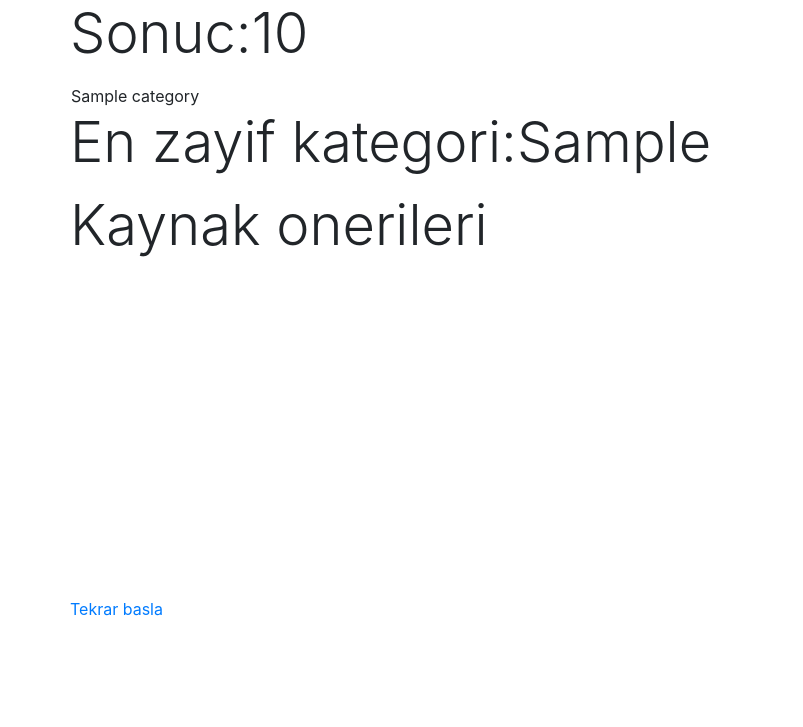
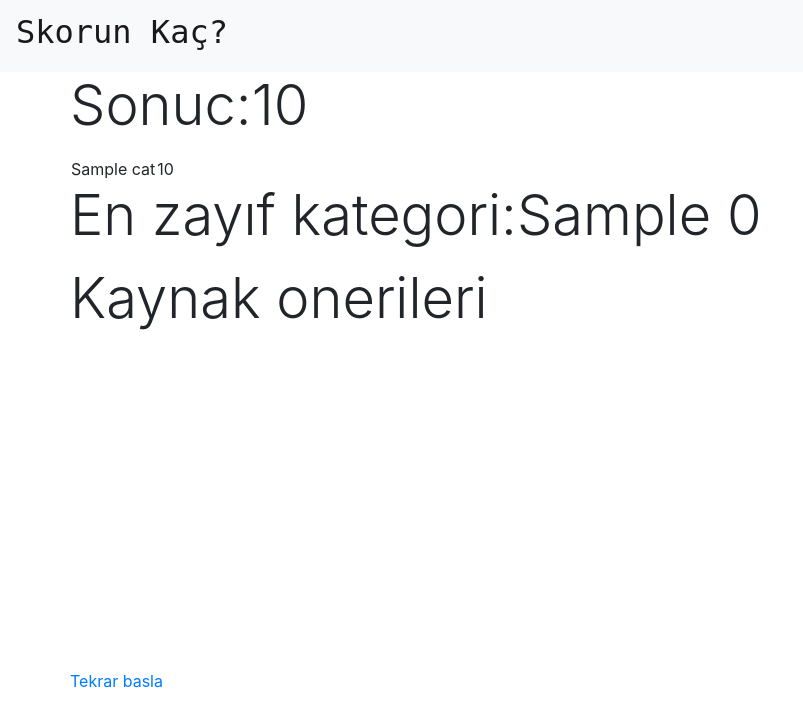
Before and after one commit to rekognize/skorunkac, a Django app: template skorunkac/polls/templates/result.html in a window 1280 px wide. Shown: the top 727 px of the page, without its empty margins (0-803 px from the left). Run offline with Django 3.2, Linux system fonts and the light colour scheme; tables that the repository leaves empty hold one stand-in row (values such as "Sample post"); the template is opened without the code that fills it: values that come from a table or form of the project are taken from there, most other values are stand-ins (such as "Sample title", 1, 10 or a date in 2020); data that the repository does not hold is empty; some libraries are stand-ins or nearby versions.

Commit message:
fixed score calculation

```diff
--- a/skorunkac/polls/admin.py
+++ b/skorunkac/polls/admin.py
@@ -61,7 +61,7 @@ class PollAdmin(admin.ModelAdmin):
 
 @admin.register(Media)
 class MediaAdmin(admin.ModelAdmin):
-    list_display = ('__str__', 'cats', 'active',)
+    list_display = ('__str__', 'cats', 'description', 'active',)
     list_editable = ('active',)
 
     def cats(self, media):
--- a/skorunkac/polls/models.py
+++ b/skorunkac/polls/models.py
@@ -48,7 +48,7 @@ class Media(models.Model):
             params = parse_qs(parts.query)
             v = params.get('v')
             if v:
-                self.url = f"http://youtube.com/embed/{v[0]}"
+                self.url = f"https://youtube.com/embed/{v[0]}"
             else:
                 raise ValidationError('Youtube adresi geçersiz')
 
--- a/skorunkac/polls/templates/base.html
+++ b/skorunkac/polls/templates/base.html
@@ -15,9 +15,18 @@
 </head>
 <body>
 
+
+<nav class="navbar navbar-expand-lg navbar-light bg-light">
+  <a class="navbar-brand" href="/" style="font-family: 'Cutive Mono', monospace; font-weight: 900">
+      <h2>Skorun Kaç?</h2>
+  </a>
+</nav>
+
+
 {% block content %}
 {% endblock %}
 
+<p></p>
 
 {% block js %}
 {% endblock %}
--- a/skorunkac/polls/templates/result.html
+++ b/skorunkac/polls/templates/result.html
@@ -16,10 +16,10 @@
         <div class="row">
 
             <table>
-            {% for cat in scores_by_category %}
+            {% for cat, scores in scores_by_category %}
                 <tr>
                     <td>{{ cat.name }}</td>
-                    <td>{{ cat.score }}</td>
+                    <td>{{ scores.score }}</td>
                 </tr>
             {% endfor %}
             </table>
@@ -28,10 +28,18 @@
 
         <div class="row">
 
-            <p class="display-4 mt-10">En zayif kategori: </p>
-            <p class="display-4 mt-10">
-                {{ weakest_category }}
-            </p>
+            {% if weakest_category.score > 90 %}
+
+                <p class="display-4 mt-10">Tebrikler, tüm kategorilerden yüksek puan aldınız!</p>
+
+            {% else %}
+
+                <p class="display-4 mt-10">En zayıf kategori: </p>
+                <p class="display-4 mt-10">
+                    {{ weakest_category.0.name }}
+                </p>
+
+            {% endif %}
 
         </div>
 
@@ -41,10 +49,13 @@
 
         <div class="row">
 
-        {% for media in weakest_category.media_set.all %}
+        {% for media in weakest_category.0.media_set.all %}
             <div class="col">
                 <iframe width="100%" height="315" src="{{ media.url }}" frameborder="0" allow="accelerometer; autoplay; encrypted-media; gyroscope; picture-in-picture" allowfullscreen></iframe>
             </div>
+            {% if forloop.counter|divisibleby:2 %}
+                <div class="w-100"></div>
+            {% endif %}
         {% endfor %}
         </div>
 
```
Also changed, not shown: skorunkac/polls/views.py (+19 -8 lines).
